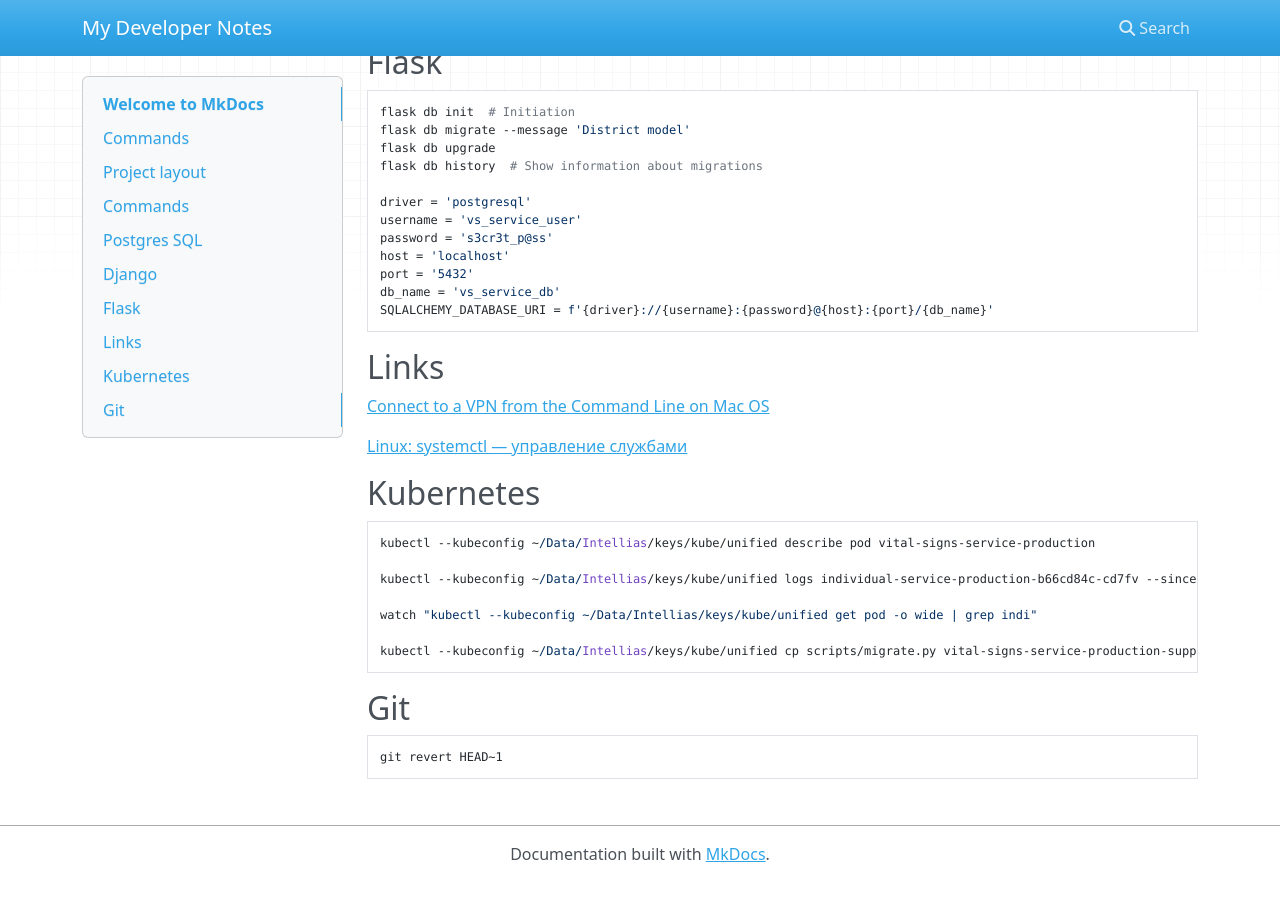
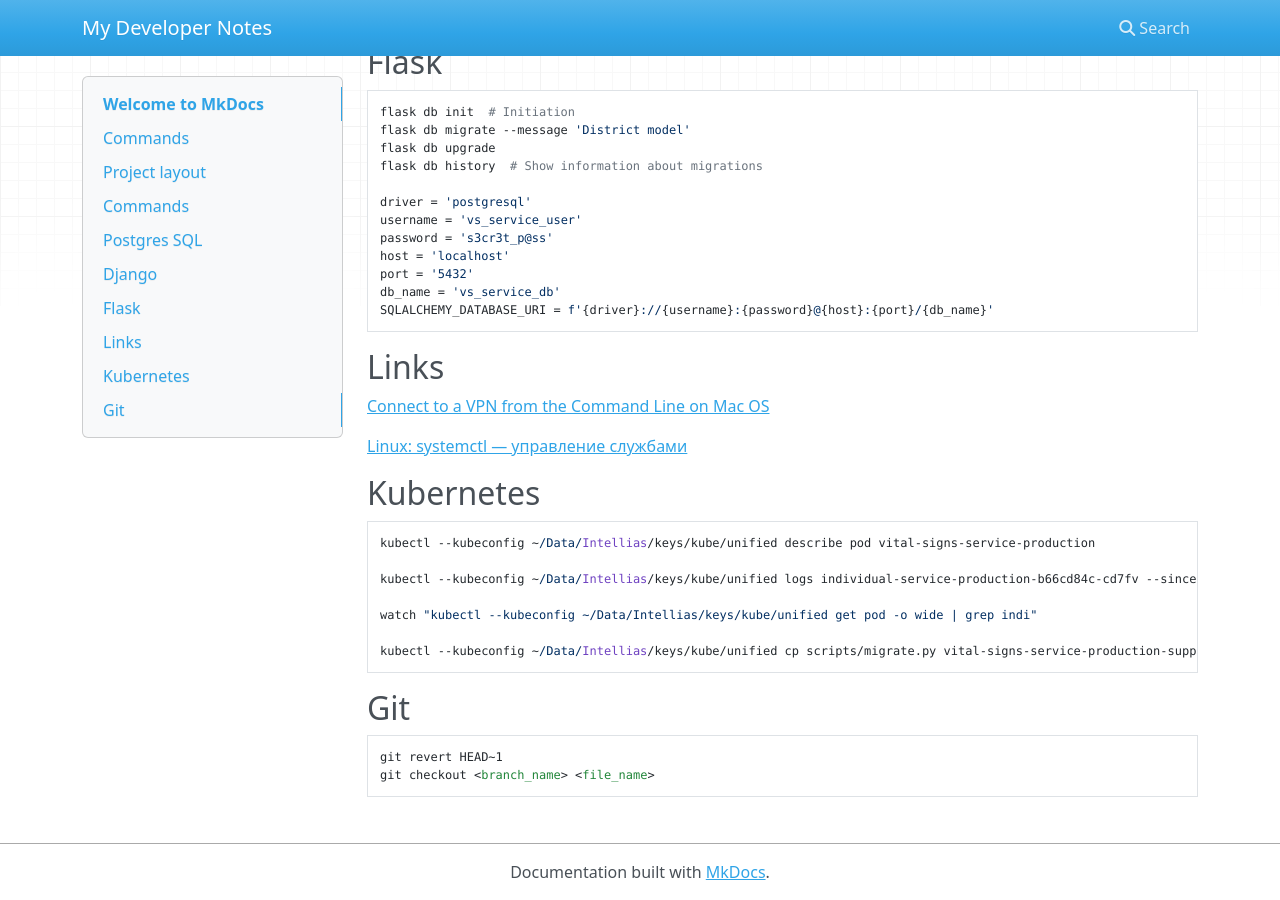
Before and after one commit to miletskiy/dev-notes, an MkDocs documentation site: the page built from docs/index.md, in a window 1280 px wide and 900 px high, scrolled down 1655 px. Built offline with MkDocs 1.6.1, drawn with Linux system fonts in a browser that asks for light colours; nearby versions of some CDN libraries.

Commit message:
Git command

```diff
--- a/docs/index.md
+++ b/docs/index.md
@@ -110,3 +110,4 @@ For full documentation visit [mkdocs.org](https://www.mkdocs.org).
 
 ## Git
     git revert HEAD~1
+    git checkout <branch_name> <file_name>
```
